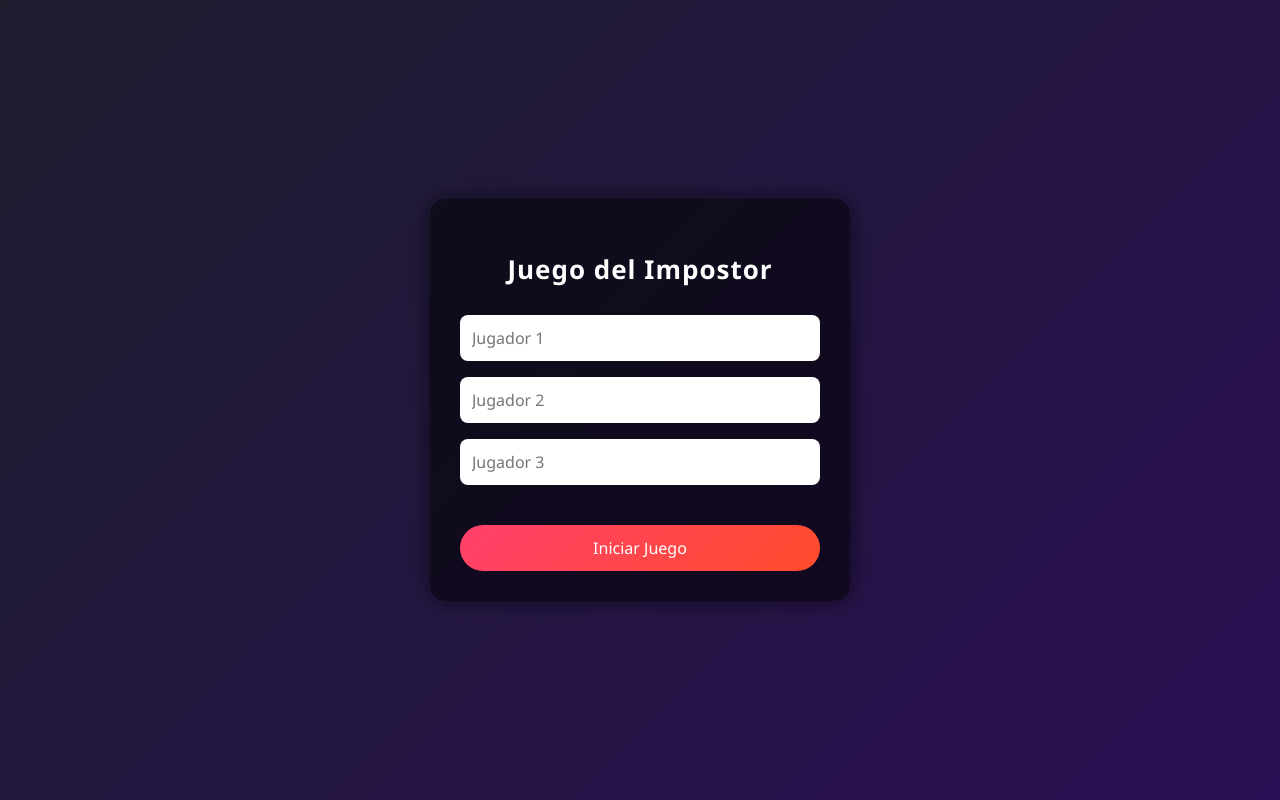
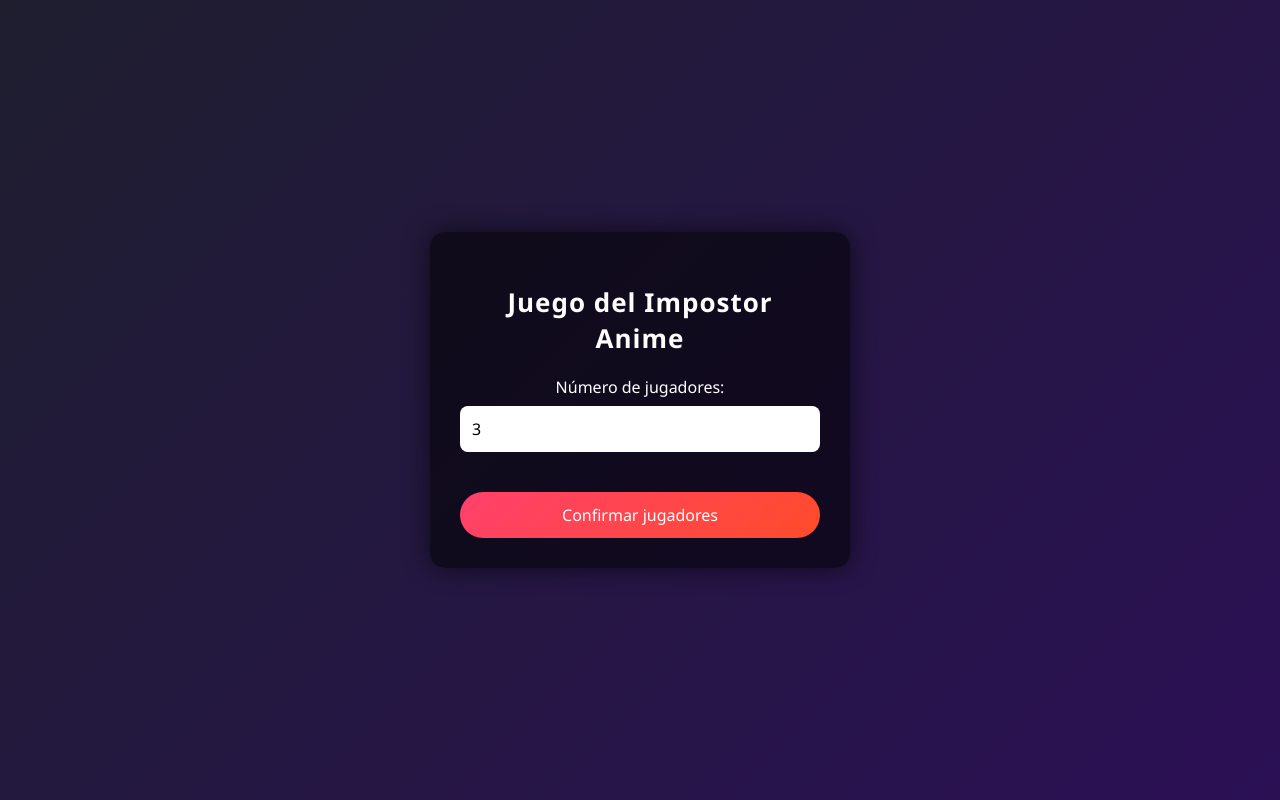
Before and after one commit to aveggar521/pagina_impostor, a plain HTML site: page index.html in a window 1280 px wide. Drawn offline with Linux system fonts and the light colour scheme.

Commit message:
segunda subida

```diff
--- a/index.html
+++ b/index.html
@@ -12,12 +12,21 @@
 
     <!-- PANTALLA INICIO -->
     <div id="pantallaInicio" class="pantalla">
-        <h2>Juego del Impostor</h2>
-        <input id="jugador1" placeholder="Jugador 1"><br>
-        <input id="jugador2" placeholder="Jugador 2"><br>
-        <input id="jugador3" placeholder="Jugador 3"><br><br>
-        <button onclick="iniciarJuego()">Iniciar Juego</button>
+        <h2>Juego del Impostor Anime</h2>
+
+        <label>Número de jugadores:</label>
+        <input type="number" id="numJugadores" min="3" value="3">
+        <br><br>
+
+        <button onclick="crearInputs()">Confirmar jugadores</button>
+
+        <div id="inputsJugadores"></div>
+
+        <button onclick="iniciarJuego()" style="display:none" id="btnIniciar">
+            Iniciar juego
+        </button>
     </div>
+
 
     <!-- PANTALLA JUGADOR -->
     <div id="pantallaJugador" class="pantalla" style="display:none">
--- a/javascript.js
+++ b/javascript.js
@@ -119,17 +119,23 @@ function mostrarPantalla(id) {
 // ===============================
 function iniciarJuego() {
   jugadores = [];
-  jugadores.push(document.getElementById("jugador1").value);
-  jugadores.push(document.getElementById("jugador2").value);
-  jugadores.push(document.getElementById("jugador3").value);
 
-  if (jugadores.includes("")) {
-    alert("Todos los jugadores deben tener nombre");
-    return;
-  }
+  const inputs = document.querySelectorAll(".inputJugador");
+
+  inputs.forEach(input => {
+    if (input.value.trim() === "") {
+      alert("Todos los jugadores deben tener nombre");
+      jugadores = [];
+      return;
+    }
+    jugadores.push(input.value.trim());
+  });
+
+  if (jugadores.length < 3) return;
 
   empezarPartida();
 }
+
 
 // ===============================
 // INICIAR PARTIDA
@@ -227,3 +233,25 @@ function reiniciarJuego() {
 
   mostrarPantalla("pantallaInicio");
 }
+function crearInputs() {
+  const cantidad = parseInt(document.getElementById("numJugadores").value);
+  const contenedor = document.getElementById("inputsJugadores");
+
+  if (cantidad < 3) {
+    alert("Debe haber al menos 3 jugadores");
+    return;
+  }
+
+  contenedor.innerHTML = "";
+
+  for (let i = 1; i <= cantidad; i++) {
+    const input = document.createElement("input");
+    input.type = "text";
+    input.placeholder = "Jugador " + i;
+    input.className = "inputJugador";
+    contenedor.appendChild(input);
+    contenedor.appendChild(document.createElement("br"));
+  }
+
+  document.getElementById("btnIniciar").style.display = "inline-block";
+}
```
Lines whose indentation alone changed are shown as unchanged.
